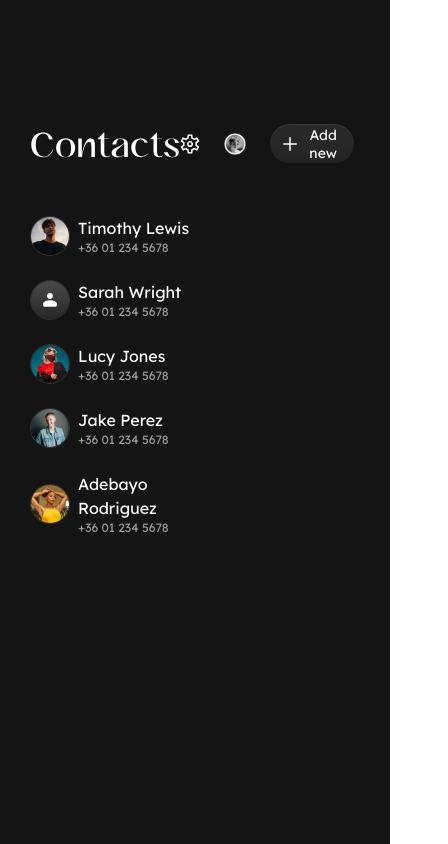
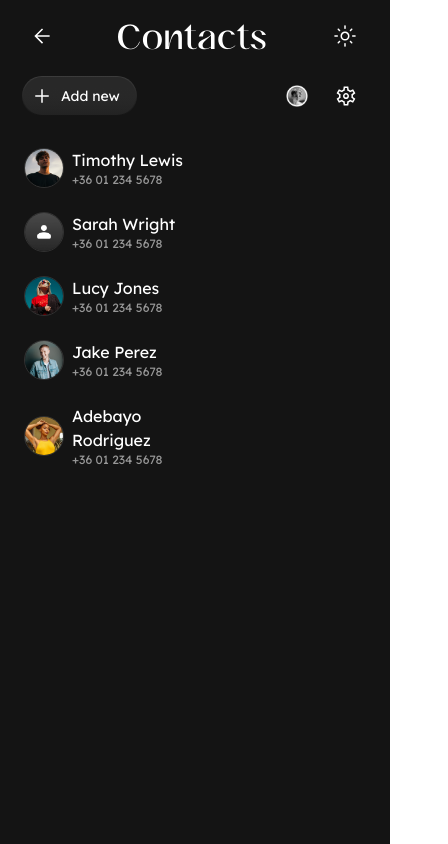
Before and after one commit to peterfulop/contacts-app, a React (Vite) app: page / in a window 390 px wide. Shown: the whole page, 448 px wide, since content can reach past the window. Built offline with nearby package versions, Linux system fonts and the light colour scheme.

Commit message:
refactor(*): added media queries to the rsponsive view;

```diff
--- a/src/App.tsx
+++ b/src/App.tsx
@@ -2,6 +2,7 @@ import { Contacts } from './componets/pages/contacts';
 import { Theme } from './theme/theme-provider';
 
 import styled from './theme/styled';
+import { breakPoints } from './theme/theme';
 
 const Div = styled('div')({
   display: 'flex',
@@ -9,6 +10,15 @@ const Div = styled('div')({
   justifyContent: 'center',
   width: '100%',
   marginTop: '96px',
+  [`@media screen and (max-width: ${breakPoints.lg})`]: {
+    marginTop: '48px',
+  },
+  [`@media screen and (max-width: ${breakPoints.md})`]: {
+    marginTop: '24px',
+  },
+  [`@media screen and (max-width: ${breakPoints.sm})`]: {
+    marginTop: '0px',
+  },
 });
 
 function App() {
--- a/src/componets/component-library/contacts/contact-list/contact-list-item.tsx
+++ b/src/componets/component-library/contacts/contact-list/contact-list-item.tsx
@@ -1,7 +1,7 @@
 import { useState } from 'react';
 import { TEXT, t } from '../../../../helpers/translate';
 import styled from '../../../../theme/styled';
-import { theme } from '../../../../theme/theme';
+import { breakPoints, theme } from '../../../../theme/theme';
 import { Contact } from '../../../../types';
 import { Button } from '../../button/button';
 import { Icon } from '../../icon/icon';
@@ -18,22 +18,13 @@ const ContactItem = styled('div')({
   },
 });
 
-const Avatar = styled('img')(({ theme }) => ({
-  width: '40px',
-  height: '40px',
-  border: `1px solid ${theme.colors.G40}`,
-  borderRadius: '20px',
-}));
-
-const ContactData = styled('div')({
-  display: 'flex',
-  justifyContent: 'space-between',
-  gap: '8px',
-});
-
 const ContactActions = styled('div')({
   visibility: 'hidden',
   position: 'relative',
+  marginRight: '1rem',
+  [`@media screen and (max-width: ${breakPoints.sm})`]: {
+    marginRight: '0px',
+  },
 });
 
 const Buttons = styled('div')({
@@ -44,8 +35,8 @@ const Buttons = styled('div')({
 
 const DropdownList = styled('div')(({ theme }) => ({
   position: 'absolute',
-  marginTop: '8px',
-  left: '105px',
+  marginTop: '5px',
+  left: '-92px',
   right: 0,
   display: 'flex',
   flexDirection: 'column',
@@ -116,13 +107,6 @@ export const ContactListItem = (props: ContactListItemProps) => {
         setDropdownMenu(false);
       }}
     >
-      {/* <ContactData>
-        <Avatar src={props.contact.avatar || NoImage} />
-        <div>
-          <h3>{props.contact.name}</h3>
-          <p>{props.contact.phone}</p>
-        </div>
-      </ContactData> */}
       <ContactListItemData contact={props.contact} />
       <ContactActions>
         <Buttons>
--- a/src/componets/component-library/contacts/contact-list/contact-list.tsx
+++ b/src/componets/component-library/contacts/contact-list/contact-list.tsx
@@ -1,4 +1,5 @@
 import styled from '../../../../theme/styled';
+import { breakPoints } from '../../../../theme/theme';
 import { Contact } from '../../../../types';
 import { ContactFormAction } from '../form/form';
 import { ContactListItem } from './contact-list-item';
@@ -7,6 +8,11 @@ const List = styled('div')({
   width: '100%',
   display: 'flex',
   flexDirection: 'column',
+  maxHeight: '700px',
+  overflow: 'auto',
+  [`@media screen and (max-width: ${breakPoints.sm})`]: {
+    padding: '12px',
+  },
 });
 
 type ContactListProps = {
--- a/src/componets/component-library/contacts/form/form.tsx
+++ b/src/componets/component-library/contacts/form/form.tsx
@@ -1,9 +1,9 @@
 import { useEffect, useState } from 'react';
-import DefaultImage from '../../../../assets/avatars/Default.png';
 import { TEXT, t } from '../../../../helpers/translate';
 import styled from '../../../../theme/styled';
 import { Contact } from '../../../../types';
 import { Button } from '../../button/button';
+import { ImageUploader } from '../../image-uploader/image-uploader';
 import { InputField } from '../../input-field/input-field';
 import { ContactListItemData } from '../contact-list/contact-list-item-data';
 const Form = styled('form')(({ theme }) => ({
@@ -25,28 +25,28 @@ const FormActions = styled('div')(({ theme }) => ({
   gap: '8px',
 }));
 
-const ImageHandler = styled('div')(({ theme }) => ({
-  display: 'flex',
-  alignItems: 'center',
-  justifyContent: 'space-between',
-  gap: '1rem',
-  margin: '24px 0',
-}));
+// const ImageHandler = styled('div')(({ theme }) => ({
+//   display: 'flex',
+//   alignItems: 'center',
+//   justifyContent: 'space-between',
+//   gap: '1rem',
+//   margin: '24px 0',
+// }));
 
-const ImageModifier = styled('div')(({ theme }) => ({
-  display: 'flex',
-  alignItems: 'center',
-  gap: '8px',
-}));
+// const ImageModifier = styled('div')(({ theme }) => ({
+//   display: 'flex',
+//   alignItems: 'center',
+//   gap: '8px',
+// }));
 
-const Avatar = styled('div')(({ theme }) => ({
-  img: {
-    width: '88px',
-    height: '88px',
-    borderRadius: '44px',
-    border: `1px solid ${theme.colors.G70}`,
-  },
-}));
+// const Avatar = styled('div')(({ theme }) => ({
+//   img: {
+//     width: '88px',
+//     height: '88px',
+//     borderRadius: '44px',
+//     border: `1px solid ${theme.colors.G70}`,
+//   },
+// }));
 
 export enum ContactFormAction {
   EDIT = 'edit',
@@ -62,10 +62,13 @@ export type ContactFormProps = {
 };
 
 export const ContactForm = (props: ContactFormProps) => {
-  const [inputImage, setInputImage] = useState('');
   const [inputName, setInputName] = useState('');
   const [inputPhone, setInputPhone] = useState('');
   const [inputEmail, setInputEmail] = useState('');
+
+  const [image, setImage] = useState<string | null>(null);
+  const [fileName, setFileName] = useState<string | null>(null);
+
   const [contact, setContact] = useState<Contact | null>(null);
   const [validationError, setValidationError] = useState<string | null>(null);
 
@@ -75,17 +78,26 @@ export const ContactForm = (props: ContactFormProps) => {
       setInputName(props.contact.name);
       setInputPhone(props.contact.phone);
       setInputEmail(props.contact.email);
-      setInputImage(props.contact.avatar);
+      setImage(props.contact.avatar);
     }
   }, [contact]);
 
   const setAction = () => {
     switch (props.action) {
       case ContactFormAction.ADD:
+        {
+          console.log('ADD new contact!');
+        }
         break;
       case ContactFormAction.EDIT:
+        {
+          console.log('EDIT contact!');
+        }
         break;
       case ContactFormAction.DELETE:
+        {
+          console.log('DELETE contact!');
+        }
         break;
     }
   };
@@ -110,6 +122,7 @@ export const ContactForm = (props: ContactFormProps) => {
     if (!isValid) {
       return;
     }
+    setAction();
     resetForm();
   };
 
@@ -127,36 +140,12 @@ export const ContactForm = (props: ContactFormProps) => {
       {(props.action === ContactFormAction.ADD ||
         props.action === ContactFormAction.EDIT) && (
         <div>
-          <ImageHandler>
-            <Avatar>
-              <img src={contact?.avatar || DefaultImage} alt='' />
-            </Avatar>
-            {!contact?.avatar ? (
-              <Button
-                type='button'
-                variant='FLAT'
-                theme='PRIMARY'
-                label={t(TEXT.buttons.addPicture)}
-                icon='Add'
-              ></Button>
-            ) : (
-              <ImageModifier>
-                <Button
-                  type='button'
-                  variant='FLAT'
-                  theme='PRIMARY'
-                  label={t(TEXT.buttons.changePicture)}
-                  icon='Change'
-                ></Button>
-                <Button
-                  type='button'
-                  variant='FLAT'
-                  theme='PRIMARY'
-                  icon='Delete'
-                />
-              </ImageModifier>
-            )}
-          </ImageHandler>
+          <ImageUploader
+            image={image}
+            fileName={fileName}
+            setImage={setImage}
+            setFileName={setFileName}
+          />
           <InputField
             type={'text'}
             label={t(TEXT.forms.contactForms.inputFields.name.label)}
--- /dev/null
+++ b/src/componets/component-library/image-uploader/image-uploader.tsx
@@ -0,0 +1,100 @@
+import { TEXT, t } from '../../../helpers/translate';
+import styled from '../../../theme/styled';
+import { Button } from '../button/button';
+
+import DefaultImage from '../../../assets/avatars/Default.png';
+
+const Uploader = styled('div')(({ theme }) => ({
+  display: 'flex',
+  alignItems: 'center',
+  justifyContent: 'space-between',
+  gap: '1rem',
+  margin: '24px 0',
+}));
+
+const ImageModifier = styled('div')(({ theme }) => ({
+  display: 'flex',
+  alignItems: 'center',
+  gap: '8px',
+}));
+
+const Avatar = styled('div')(({ theme }) => ({
+  img: {
+    width: '88px',
+    height: '88px',
+    borderRadius: '44px',
+    border: `1px solid ${theme.colors.G70}`,
+  },
+}));
+
+type ImageUploaderProps = {
+  image: string | null;
+  fileName: string | null;
+  setImage: React.Dispatch<React.SetStateAction<string | null>>;
+  setFileName: React.Dispatch<React.SetStateAction<string | null>>;
+};
+
+export const ImageUploader = (props: ImageUploaderProps) => {
+  const deleteImage = () => {
+    props.setImage(null);
+    props.setFileName(null);
+  };
+  return (
+    <Uploader>
+      <input
+        type='file'
+        accept='image/*'
+        id='image-uploader-input'
+        hidden
+        onChange={({ target: { files } }) => {
+          if (files) {
+            files[0] && props.setFileName(files[0].name);
+            props.setImage(URL.createObjectURL(files[0]));
+          }
+        }}
+      />
+      <Avatar>
+        <img
+          src={props.image || DefaultImage}
+          width={200}
+          height={200}
+          alt={props.fileName || 'default'}
+        />
+      </Avatar>
+      {!props.image ? (
+        <Button
+          type='button'
+          variant='FLAT'
+          theme='PRIMARY'
+          label={t(TEXT.buttons.addPicture)}
+          icon='Add'
+          onClick={(e) => {
+            document.getElementById('image-uploader-input')?.click();
+            e.preventDefault();
+          }}
+        />
+      ) : (
+        <ImageModifier>
+          <Button
+            type='button'
+            variant='FLAT'
+            theme='PRIMARY'
+            label={t(TEXT.buttons.changePicture)}
+            icon='Change'
+            onClick={(e) => {
+              document.getElementById('image-uploader-input')?.click();
+              e.preventDefault();
+            }}
+          />
+          <Button
+            type='button'
+            variant='FLAT'
+            theme='PRIMARY'
+            icon='Delete'
+            onClick={deleteImage}
+          />
+        </ImageModifier>
+      )}
+    </Uploader>
+  );
+};
--- a/src/componets/pages/contacts.tsx
+++ b/src/componets/pages/contacts.tsx
@@ -8,9 +8,16 @@ import {
   ContactForm,
   ContactFormAction,
 } from '../component-library/contacts/form/form';
-import { Icon } from '../component-library/icon/icon';
 import Modal from '../component-library/modal/modal';
-import { Col, Header, HeaderActions, Main, Section } from './styled-components';
+import {
+  Col,
+  Header,
+  HeaderActions,
+  HeaderContent,
+  IconList,
+  Main,
+  Section,
+} from './styled-components';
 
 export const Contacts = () => {
   const [contacts, setContacts] = useState<Contact[] | null>();
@@ -82,14 +89,21 @@ export const Contacts = () => {
         </Modal>
       )}
       <Col>
-        <Icon icon={'BackArrow'} />
+        <Button variant={'FLAT'} theme={'SECONDARY'} icon={'BackArrow'} />
       </Col>
       <Section>
         <Header>
-          <h1>{t(TEXT.pages.contacts.labels.title)}</h1>
+          <HeaderContent>
+            <Button variant={'FLAT'} theme={'SECONDARY'} icon={'BackArrow'} />
+            <h1>{t(TEXT.pages.contacts.labels.title)}</h1>
+            <Button variant={'FLAT'} theme={'SECONDARY'} icon={'LightMode'} />
+          </HeaderContent>
+
           <HeaderActions>
-            <Icon icon={'Settings'} />
-            <img src={Avatar} width={22} height={22} />
+            <IconList>
+              <Button variant={'FLAT'} theme={'SECONDARY'} icon={'Settings'} />
+              <img src={Avatar} width={22} height={22} />
+            </IconList>
             <Button
               variant={'BORDERED'}
               theme={'PRIMARY'}
@@ -112,7 +126,7 @@ export const Contacts = () => {
         </Main>
       </Section>
       <Col>
-        <Icon icon={'LightMode'} />
+        <Button variant={'FLAT'} theme={'SECONDARY'} icon={'LightMode'} />
       </Col>
     </>
   );
--- a/src/componets/pages/styled-components/index.ts
+++ b/src/componets/pages/styled-components/index.ts
@@ -1,4 +1,5 @@
 import styled from '../../../theme/styled';
+import { breakPoints } from '../../../theme/theme';
 
 export const Header = styled('header')(({ theme }) => ({
   display: 'flex',
@@ -13,6 +14,12 @@ export const Header = styled('header')(({ theme }) => ({
       textTransform: 'capitalize',
     },
   },
+  [`@media screen and (max-width: ${breakPoints.sm})`]: {
+    padding: '12px',
+    flexDirection: 'column',
+    gap: '1rem',
+    marginBottom: '1rem',
+  },
 }));
 
 export const HeaderActions = styled('div')({
@@ -20,17 +27,57 @@ export const HeaderActions = styled('div')({
   justifyContent: 'space-between',
   alignItems: 'center',
   gap: '1.5rem',
+  [`@media screen and (max-width: ${breakPoints.sm})`]: {
+    width: '100%',
+    justifyContent: 'space-between',
+    flexDirection: 'row-reverse',
+    padding: '0px 10px',
+  },
+});
+
+export const HeaderContent = styled('div')({
+  display: 'flex',
+  justifyContent: 'space-between',
+  alignItems: 'center',
+  button: {
+    display: 'none',
+  },
+  [`@media screen and (max-width: ${breakPoints.sm})`]: {
+    width: '100%',
+    button: {
+      display: 'block',
+      padding: '10px',
+    },
+  },
+});
+
+export const IconList = styled('div')({
+  display: 'flex',
+  alignItems: 'center',
+  justifyContent: 'space-between',
+  flexDirection: 'row-reverse',
+  cursor: 'pointer',
+  gap: '1rem',
+  [`@media screen and (max-width: ${breakPoints.sm})`]: {
+    flexDirection: 'row-reverse',
+  },
 });
 
 export const Main = styled('main')({
-  padding: '12px 24px',
+  padding: '12px 12px 12px 24px',
+  [`@media screen and (max-width: ${breakPoints.sm})`]: {
+    padding: '12px',
+  },
 });
 
 export const Col = styled('div')({
-  padding: '24px',
+  padding: '18px',
   height: '96px',
   display: 'flex',
   alignItems: 'center',
+  [`@media screen and (max-width: ${breakPoints.md})`]: {
+    display: 'none',
+  },
 });
 
 export const Section = styled('section')({
--- a/src/index.css
+++ b/src/index.css
@@ -53,3 +53,18 @@ body {
   background-color: var(--G100);
   color: var(--primary);
 }
+
+::-webkit-scrollbar {
+  width: 5px;
+  height: 10px;
+}
+
+::-webkit-scrollbar-track {
+  background: var(--G80);
+}
+::-webkit-scrollbar-thumb {
+  background: var(--G10);
+}
+::-webkit-scrollbar-thumb:hover {
+  background: var(--G50);
+}
--- a/src/theme/theme.ts
+++ b/src/theme/theme.ts
@@ -83,4 +83,13 @@ export const theme = {
   },
 };
 
+export const breakPoints = {
+  xs: '0px',
+  sm: ' 576px',
+  md: '768px',
+  lg: '992px',
+  xl: '1200px',
+  xxl: '1400px',
+};
+
 export type CustomTheme = typeof theme;
```
